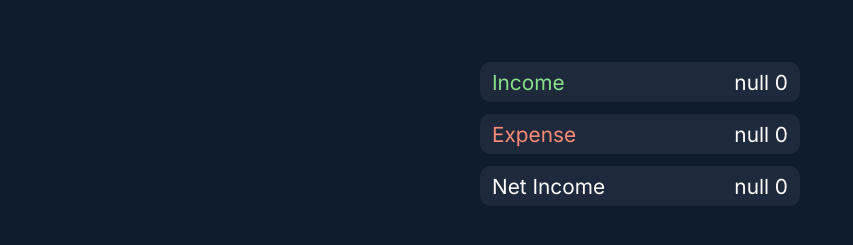
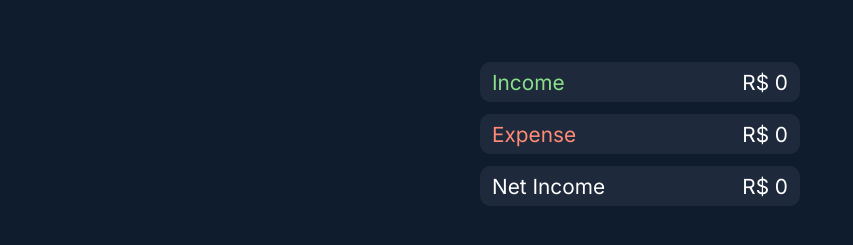
Before and after one commit to raafamafort/my-finances, a Next.js app: page /resume in a window 1280 px wide. Shown: the part 473-718 px from the top of the page, without its empty margins (0-853 px from the left). Built offline with nearby package versions, Linux system fonts and the light colour scheme; no server answers.

Commit message:
fix: localStorage

```diff
--- a/src/app/resume/page.tsx
+++ b/src/app/resume/page.tsx
@@ -19,6 +19,7 @@ const Page = () => {
 
   const [totalIncome, setTotalIncome] = useState<number>(0);
   const [totalExpense, setTotalExpense] = useState<number>(0);
+  const [currency, setCurrency] = useState<string>('R$');
 
   useEffect(() => {
     const fetchData = async () => {
@@ -62,6 +63,13 @@ const Page = () => {
     fetchData();
   }, [data?.user?.id]);
 
+  useEffect(() => {
+    const storedCurrency = localStorage.getItem('currency');
+    if (storedCurrency) {
+      setCurrency(storedCurrency);
+    }
+  }, []);
+
   return (
     <main className={styles.container}>
       <div className={styles.pageTitle}>
@@ -74,15 +82,15 @@ const Page = () => {
         <div className={styles.balances}>
           <div className={styles.balanceItem}>
             <span style={{ color: '#8AE08A' }}>Income</span>
-            <span>{`${localStorage.getItem('currency')} ${totalIncome}`}</span>
+            <span>{`${currency} ${totalIncome}`}</span>
           </div>
           <div className={styles.balanceItem}>
             <span style={{ color: '#FF8B76' }}>Expense</span>
-            <span>{`${localStorage.getItem('currency')} ${totalExpense}`}</span>
+            <span>{`${currency} ${totalExpense}`}</span>
           </div>
           <div className={styles.balanceItem}>
             <span style={{ color: '#FFF' }}>Net Income</span>
-            <span>{`${localStorage.getItem('currency')} ${totalIncome - totalExpense}`}</span>
+            <span>{`${currency} ${totalIncome - totalExpense}`}</span>
           </div>
         </div>
       </div>
```
Also changed, not shown: src/app/expense/page.tsx (+9 -1 lines), src/app/income/page.tsx (+9 -2 lines).
